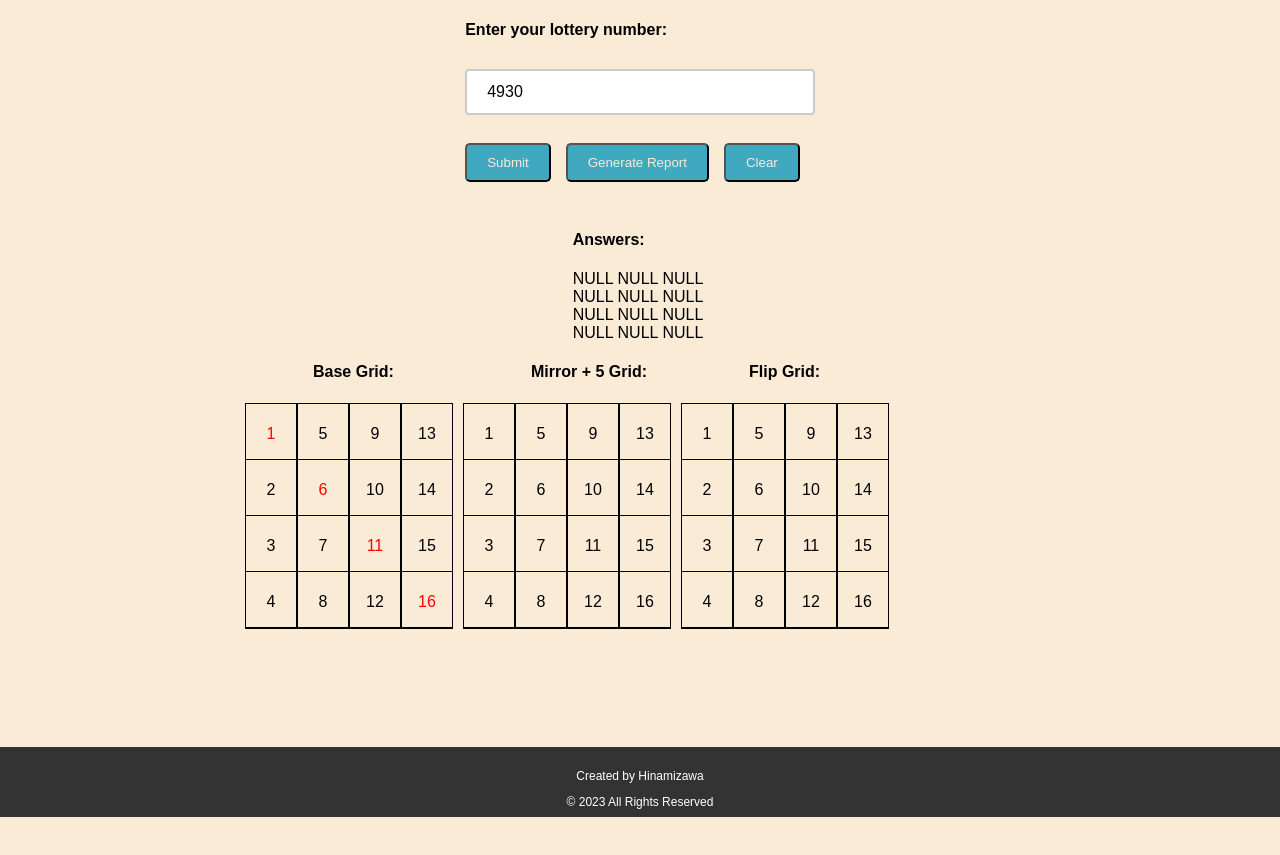
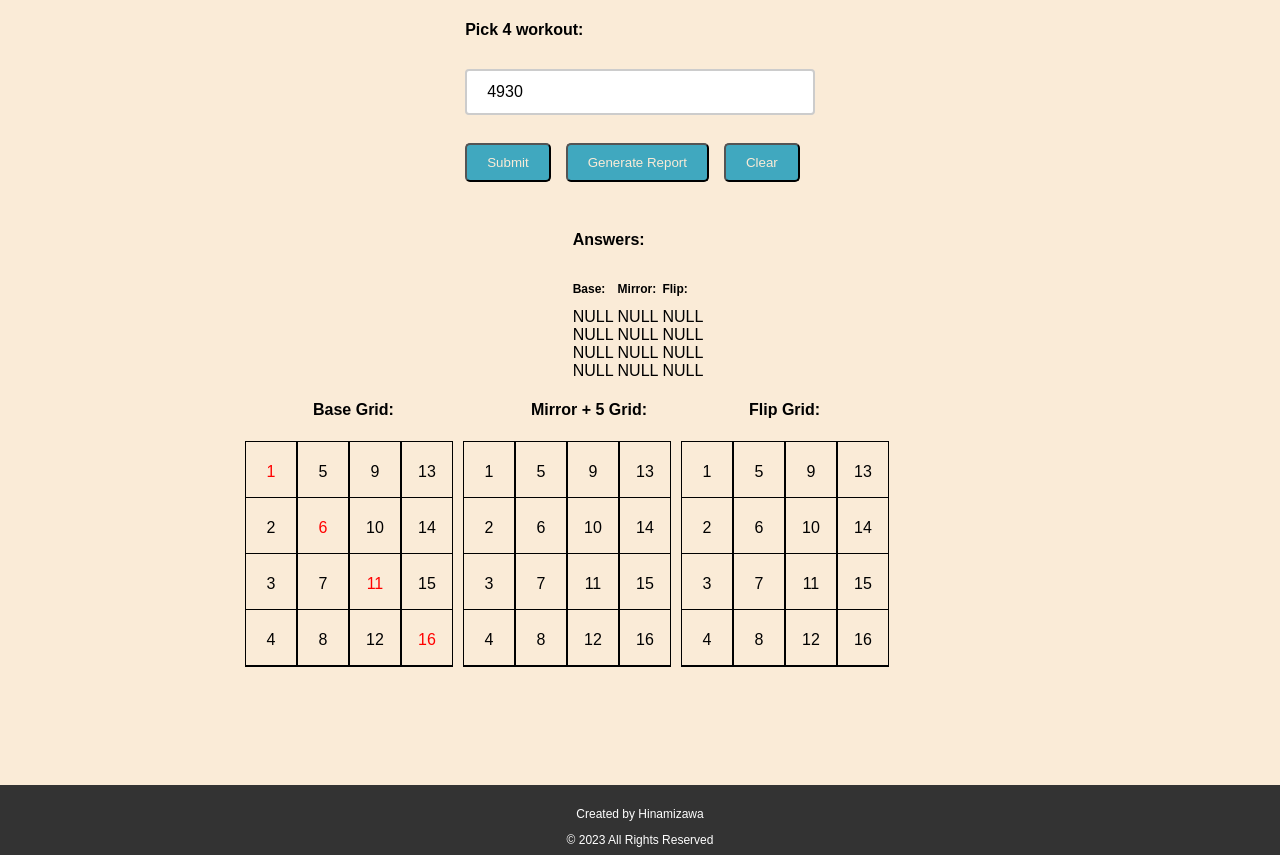
Before and after one commit to alejandroatacho/Lottery-Js-UI, a plain HTML site: page index.html in a window 1280 px wide. Before the commit the page ends 817 px from the top, so only its background shows below. Drawn offline with Linux system fonts and the light colour scheme.

Commit message:
Update index.html

```diff
--- a/index.html
+++ b/index.html
@@ -15,7 +15,7 @@
     <!-- container -->
     <div class="container">
       <div class="lottery_input">
-        <h4>Enter your lottery number:</h4>
+        <h4>Pick 4 workout:</h4>
         <input type="number" id="myInput" value="4930"/>
         <div class="button_container">
           <button type="button" onclick="submitInput()">Submit</button>
@@ -28,18 +28,21 @@
         <span class="lottery_titles"><h4>Answers:</h4></span>
         <div class="lottery_answers_ui">
           <div id="slot_base_answer">
+            <div><p style="font-weight:bold;">Base:</p></div>
             <div id="slot_base_answer_1">NULL</div>
             <div id="slot_base_answer_2">NULL</div>
             <div id="slot_base_answer_3">NULL</div>
             <div id="slot_base_answer_4">NULL</div>
           </div>
           <div id="slot_mirror_answer">
+            <div><p style="font-weight:bold;">Mirror:</p></div>
           <div id="slot_mirror_answer_1">NULL</div>
           <div id="slot_mirror_answer_2">NULL</div>
           <div id="slot_mirror_answer_3">NULL</div>
           <div id="slot_mirror_answer_4">NULL</div>
         </div>
           <div id="slot_flip_answer">
+            <div><p style="font-weight:bold;">Flip:</p></div>
           <div id="slot_flip_answer_1">NULL</div>
           <div id="slot_flip_answer_2">NULL</div>
           <div id="slot_flip_answer_3">NULL</div>
```
